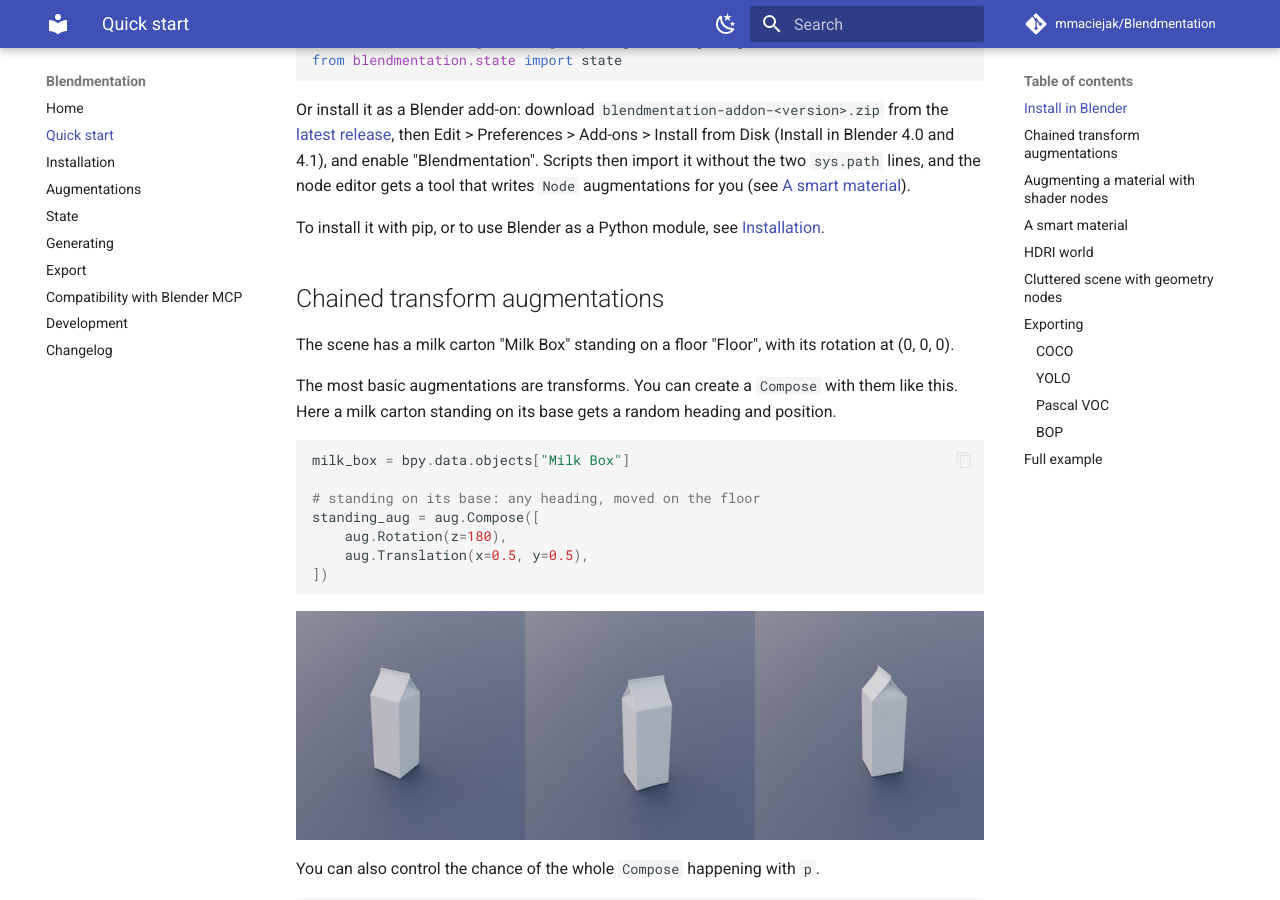
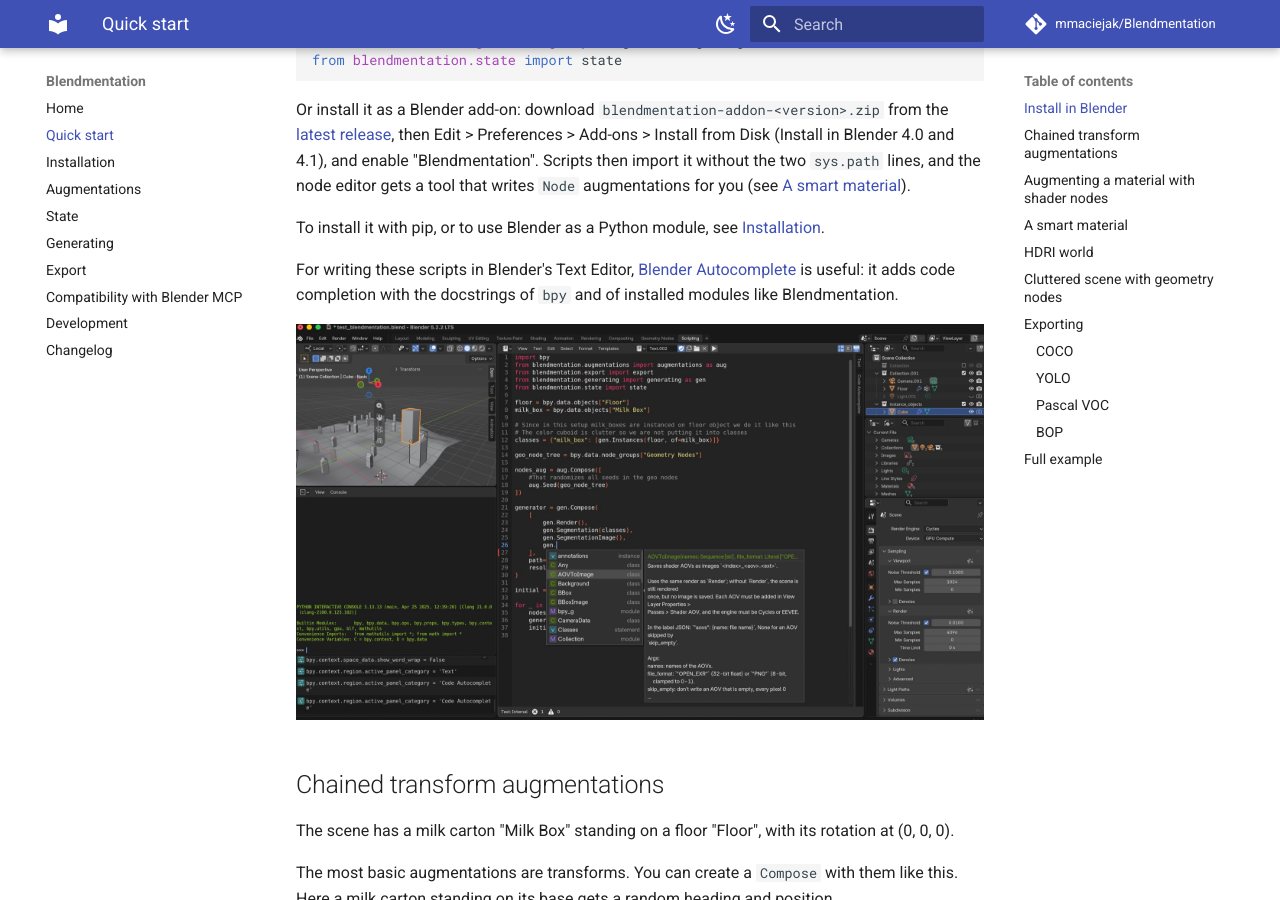
Before and after one commit to mmaciejak/Blendmentation, an MkDocs documentation site: the page built from docs/quick-start.md, in a window 1280 px wide and 900 px high, scrolled down 488 px. Built offline with MkDocs 1.6.1 and Material for MkDocs 9.7.7, drawn with Linux system fonts in a browser that asks for light colours; comment, search, counter and statistics services are not loaded.

Commit message:
link Blender Autocomplete on the Quick start page
Co-Authored-By: Claude Opus 5.5 <noreply@anthropic.com>

```diff
--- a/docs/quick-start.md
+++ b/docs/quick-start.md
@@ -31,6 +31,12 @@ node editor gets a tool that writes `Node` augmentations for you (see
 
 To install it with pip, or to use Blender as a Python module, see
 [Installation](installation.md).
+
+For writing these scripts in Blender's Text Editor,
+[Blender Autocomplete](https://store.csmx.eu/l/blender_autocomplete) is useful: it adds
+code completion with the docstrings of `bpy` and of installed modules like Blendmentation.
+
+![Blender Autocomplete listing the generating steps in Blender's Text Editor](images/blender-autocomplete.jpg)
 
 ## Chained transform augmentations
 
```
Also changed, not shown: docs/images/blender-autocomplete.jpg (added).
